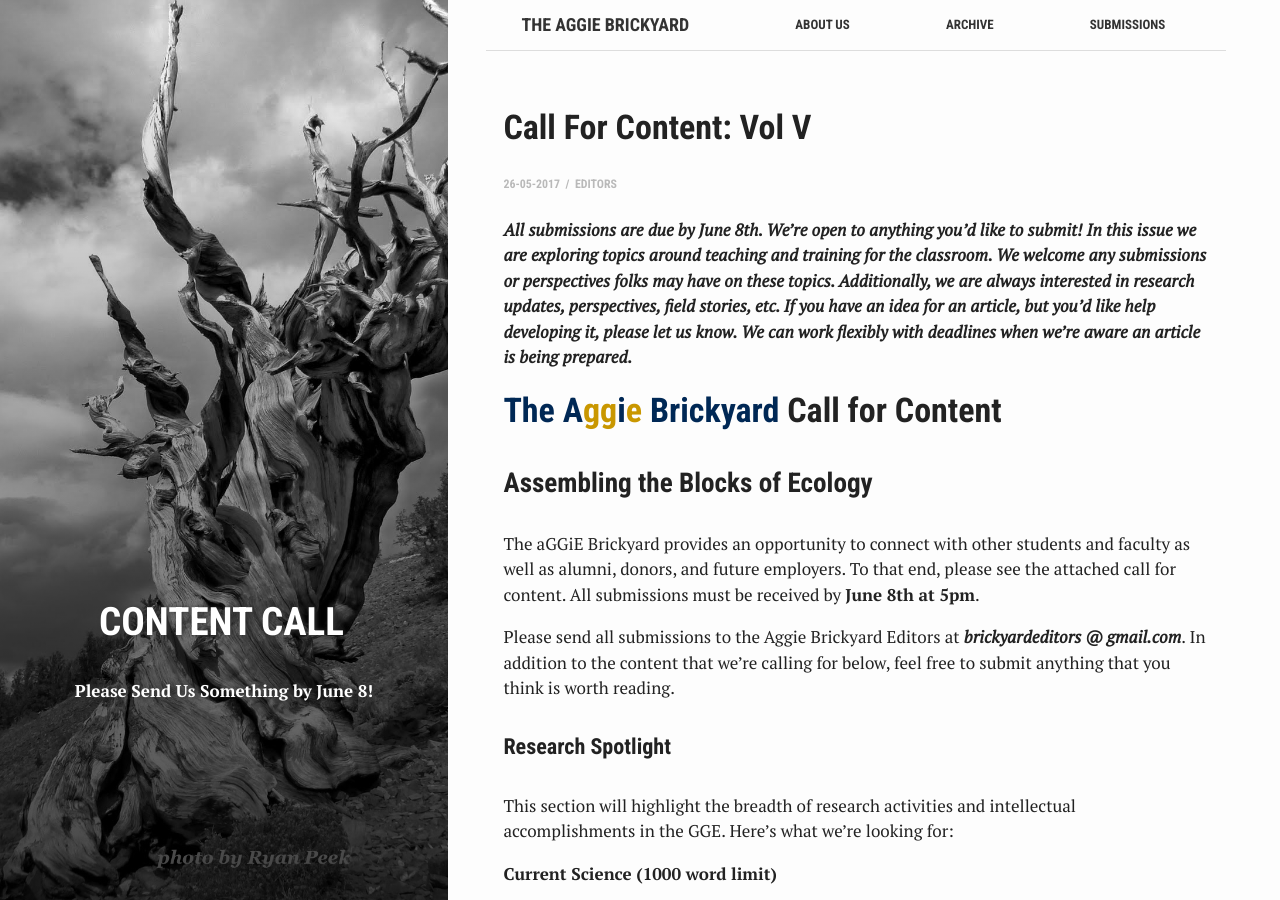
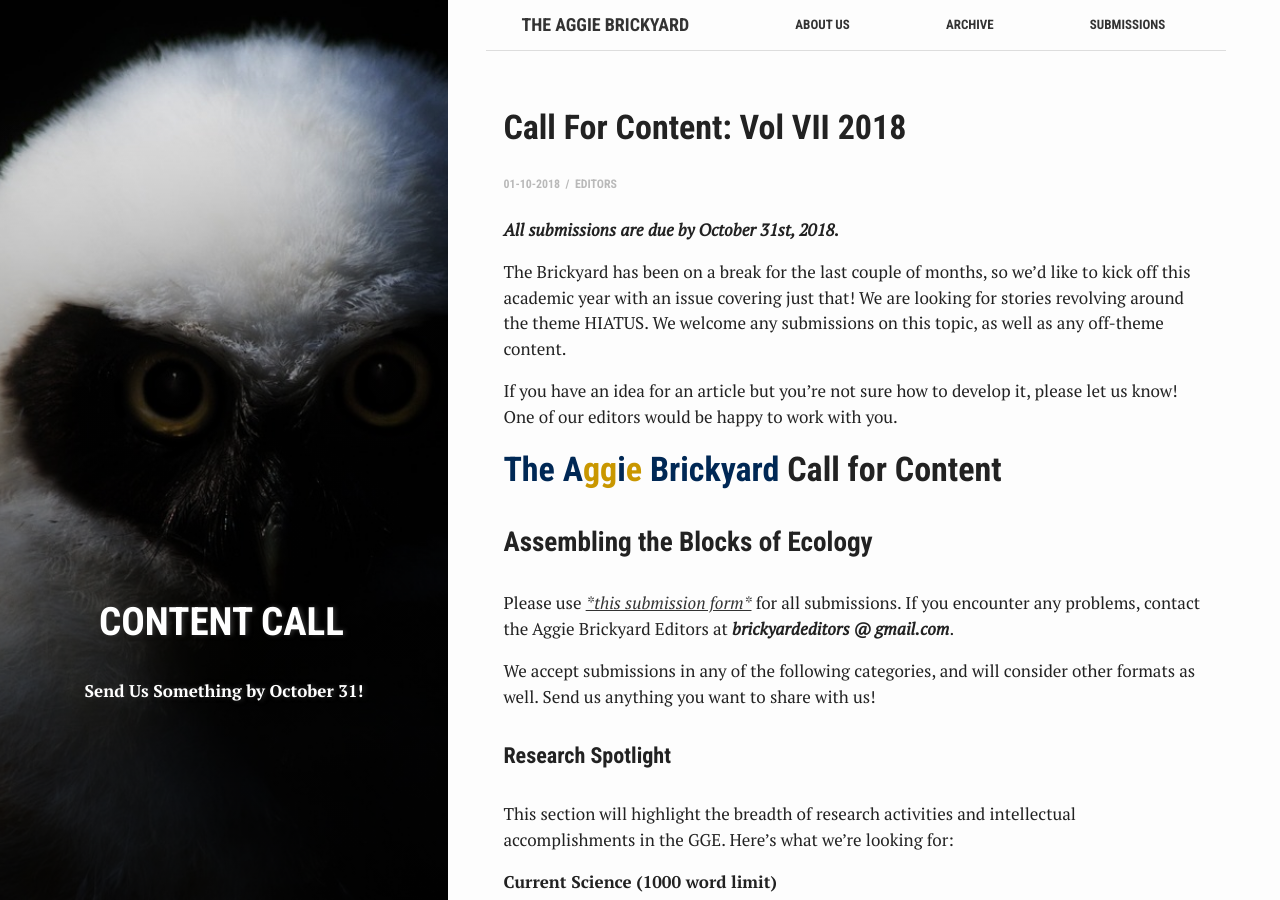
Before and after one commit to aggiebrickyard/aggiebrickyard.github.io, a Jekyll site: the page built from _posts/2018-10-01-Call_for_content.md, in a window 1280 px wide and 900 px high. Built offline with Jekyll 4.4.1, drawn with Linux system fonts in a browser that asks for light colours.

Commit message:
corrected title call for content

```diff
--- a/_posts/2018-10-01-Call_for_content.md
+++ b/_posts/2018-10-01-Call_for_content.md
@@ -1,24 +1,28 @@
 ---
-bg: "peek-P1120022.jpg"
+bg: "owl.jpg"
 layout: post
-title:  "Call For Content: Vol V"
+title:  "Call For Content: Vol VII 2018"
 crawlertitle: "Call for content"
-summary: "<b>Please Send Us Something by June 8!</b>"
-date: 2017-05-26
+summary: "<b>Send Us Something by October 31!</b>"
+date: 2018-10-01
 categories: posts
 tags: ['Content Call']
 author: Editors
 ---
 
-__*All submissions are due by June 8th. We're open to anything you'd like to submit! In this issue we are exploring topics around teaching and training for the classroom. We welcome any submissions or perspectives folks may have on these topics. Additionally, we are always interested in research updates, perspectives, field stories, etc. If you have an idea for an article, but you'd like help developing it, please let us know. We can work flexibly with deadlines when we're aware an article is being prepared.*__
+__*All submissions are due by October 31st, 2018.*__
+
+The Brickyard has been on a break for the last couple of months, so we'd like to kick off this academic year with an issue covering just that! We are looking for stories revolving around the theme HIATUS. We welcome any submissions on this topic, as well as any off-theme content.
+
+If you have an idea for an article but you're not sure how to develop it, please let us know! One of our editors would be happy to work with you.
 
 # <font color="#002855">The A</font><font color="#C99700">gg</font><font color="#002855">i</font><font color="#C99700">e</font><font color="#002855"> Brickyard</font> Call for Content
 
 ### Assembling the Blocks of Ecology
 
-The aGGiE Brickyard provides an opportunity to connect with other students and faculty as well as alumni, donors, and future employers. To that end, please see the attached call for content. All submissions must be received by **June 8th at 5pm**.
+Please use [_*this submission form*_](https://docs.google.com/forms/d/e/1FAIpQLSdNVxWXlcDyvp8kfgLxzR5ox8_SUOQSplcUyMtnMYH68inw1Q/viewform) for all submissions. If you encounter any problems, contact the Aggie Brickyard Editors at **_brickyardeditors @ gmail.com_**.
 
-Please send all submissions to the Aggie Brickyard Editors at **_brickyardeditors @ gmail.com_**. In addition to the content that we’re calling for below, feel free to submit anything that you think is worth reading.
+We accept submissions in any of the following categories, and will consider other formats as well. Send us anything you want to share with us!
 
 #### Research Spotlight
 
```
